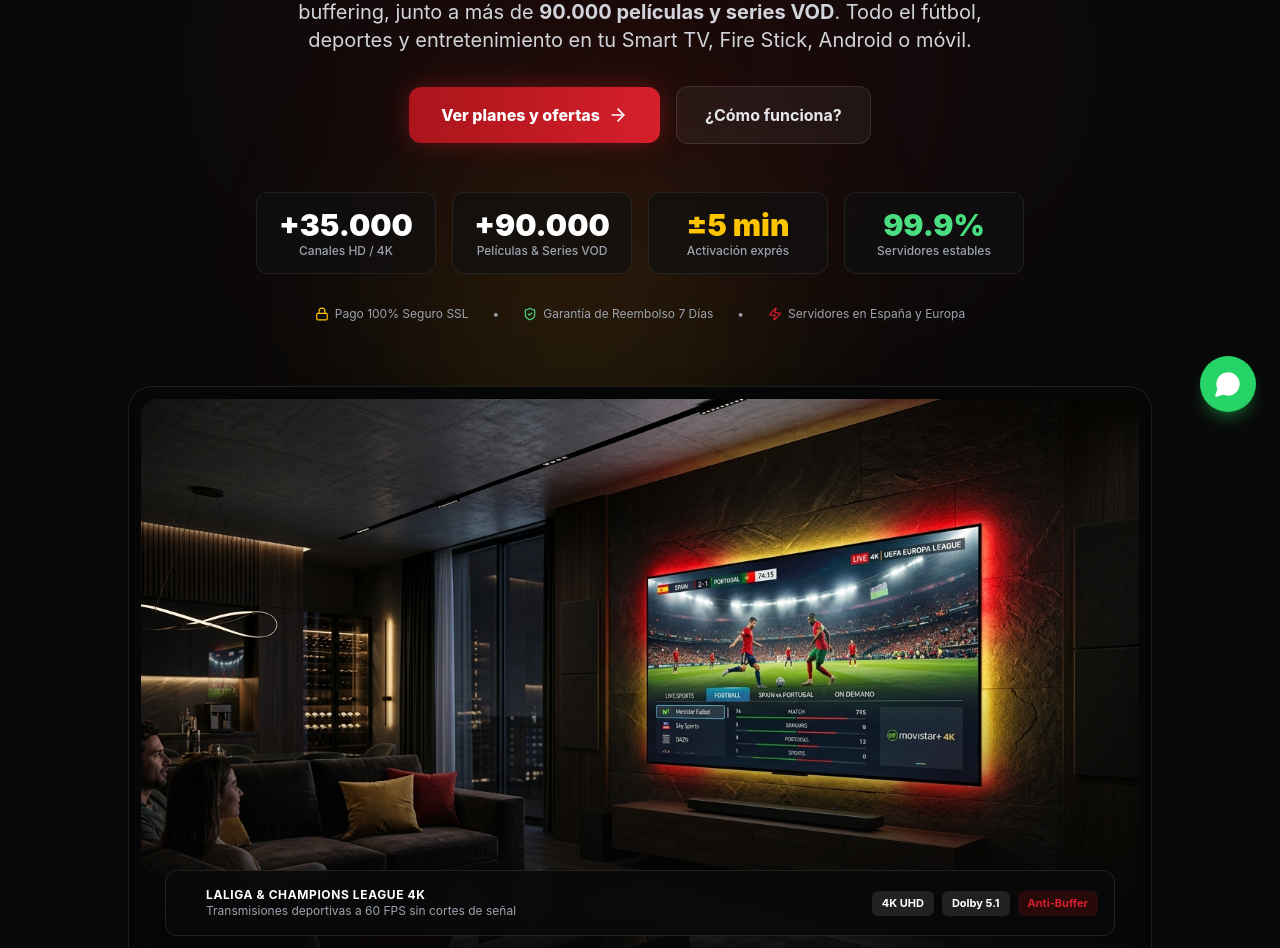
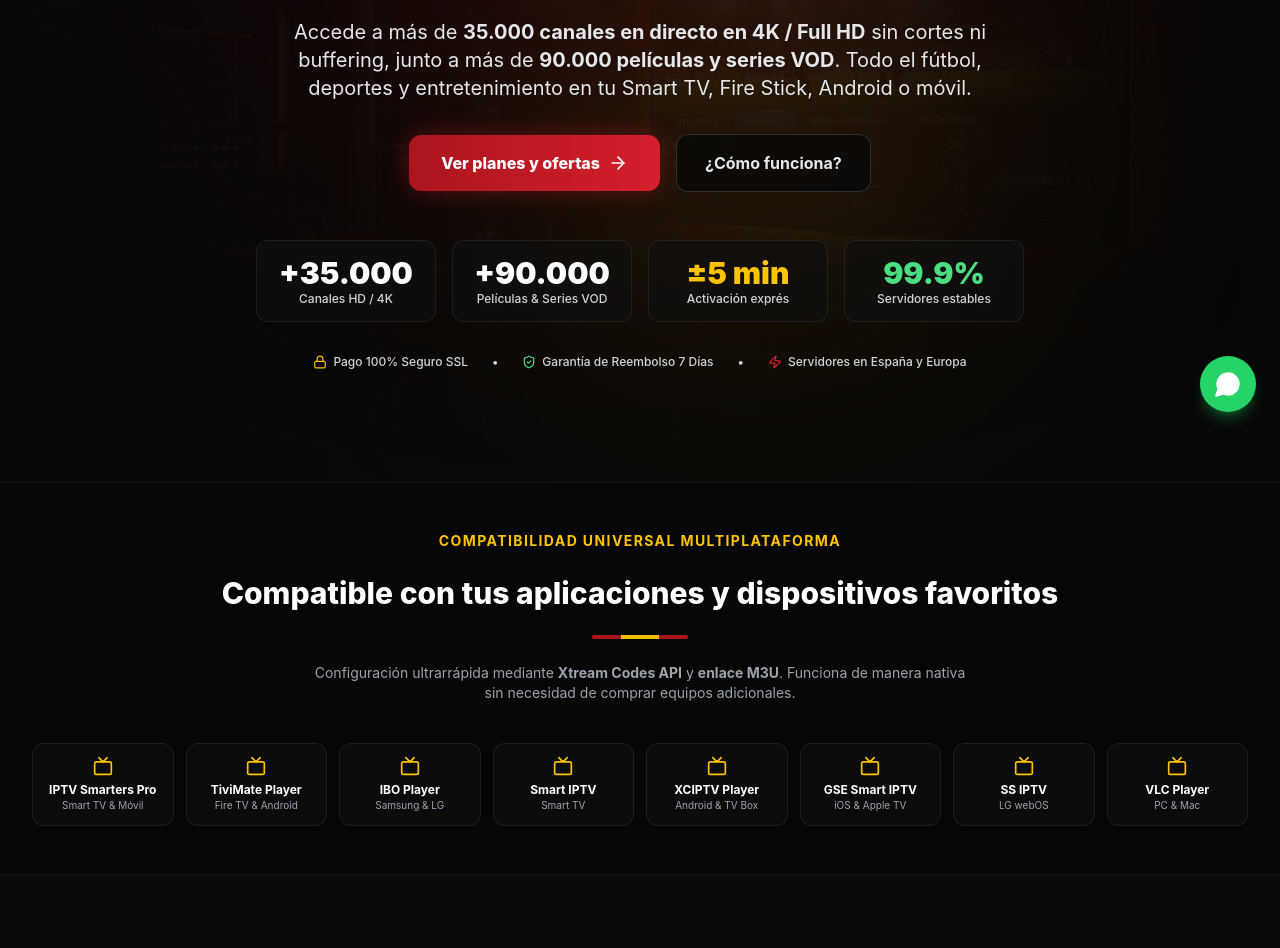
Before and after one commit to AIDATFARES/Reflexsat-IPTV-ES, a Next.js app: page / in a window 1280 px wide. Shown: the part 364-1312 px from the top of the page. Built offline with nearby package versions, Linux system fonts and the light colour scheme.

Commit message:
style: set hero TV showcase image as full cinematic background

```diff
--- a/src/app/page.jsx
+++ b/src/app/page.jsx
@@ -72,17 +72,30 @@ export default function HomePage() {
   return (
     <div className="overflow-hidden">
       {/* ============================================================== */}
-      {/* 1. HERO SECTION                                                */}
+      {/* 1. HERO SECTION WITH CINEMATIC TV BACKGROUND                   */}
       {/* ============================================================== */}
-      <section className="relative pt-6 pb-20 lg:pt-12 lg:pb-32 overflow-hidden">
-        {/* Glow ambient background effects */}
-        <div className="absolute top-1/4 left-1/2 -translate-x-1/2 -translate-y-1/2 w-[600px] h-[350px] bg-spanish-red/20 blur-[140px] pointer-events-none rounded-full" />
-        <div className="absolute top-1/3 left-1/3 w-[300px] h-[300px] bg-spanish-gold/15 blur-[120px] pointer-events-none rounded-full" />
+      <section className="relative min-h-[92vh] flex items-center justify-center pt-16 pb-20 lg:pt-24 lg:pb-28 overflow-hidden">
+        {/* Background Image Container */}
+        <div className="absolute inset-0 z-0">
+          <Image
+            src="/images/hero-tv.jpg"
+            alt="Reflexsat IPTV Fondo Smart TV España"
+            fill
+            priority
+            className="object-cover object-center brightness-[0.28] contrast-[1.1] scale-105"
+          />
+          {/* Multi-layer cinematic dark gradient overlay for optimal readability */}
+          <div className="absolute inset-0 bg-gradient-to-t from-dark-900 via-dark-900/75 to-dark-950/85" />
+          <div className="absolute inset-0 bg-gradient-to-r from-dark-950/90 via-transparent to-dark-950/90" />
+          {/* Ambient Spanish Flag Glows */}
+          <div className="absolute top-1/4 left-1/2 -translate-x-1/2 -translate-y-1/2 w-[700px] h-[350px] bg-spanish-red/25 blur-[160px] pointer-events-none rounded-full" />
+          <div className="absolute bottom-1/4 right-1/4 w-[400px] h-[300px] bg-spanish-gold/15 blur-[140px] pointer-events-none rounded-full" />
+        </div>
 
-        <div className="max-w-7xl mx-auto px-4 sm:px-6 lg:px-8 relative z-10">
+        <div className="max-w-7xl mx-auto px-4 sm:px-6 lg:px-8 relative z-10 w-full">
           <div className="text-center max-w-4xl mx-auto space-y-6">
             {/* Live Indicator Badge */}
-            <div className="inline-flex items-center gap-2.5 px-4 py-2 rounded-full bg-dark-800/80 border border-white/10 shadow-glass backdrop-blur-md">
+            <div className="inline-flex items-center gap-2.5 px-4 py-2 rounded-full bg-dark-900/90 border border-white/15 shadow-glass backdrop-blur-md">
               <span className="w-2.5 h-2.5 rounded-full bg-green-500 animate-pulse" />
               <span className="text-xs sm:text-sm font-semibold text-gray-200">
                 Activación garantizada en menos de 5 min — 7 días a la semana 🇪🇸
@@ -90,12 +103,12 @@ export default function HomePage() {
             </div>
 
             {/* H1 Main Heading */}
-            <h1 className="text-4xl sm:text-5xl lg:text-6xl font-black text-white tracking-tight leading-[1.15]">
+            <h1 className="text-4xl sm:text-5xl lg:text-6xl font-black text-white tracking-tight leading-[1.15] drop-shadow-md">
               Suscripción <span className="text-transparent bg-clip-text bg-gradient-to-r from-spanish-red via-spanish-redBright to-spanish-gold">IPTV Premium</span> en España
             </h1>
 
             {/* Subheading */}
-            <p className="text-base sm:text-lg lg:text-xl text-gray-300 leading-relaxed font-normal max-w-3xl mx-auto">
+            <p className="text-base sm:text-lg lg:text-xl text-gray-200 leading-relaxed font-normal max-w-3xl mx-auto drop-shadow">
               Accede a más de <strong>35.000 canales en directo en 4K / Full HD</strong> sin cortes ni buffering, junto a más de <strong>90.000 películas y series VOD</strong>. Todo el fútbol, deportes y entretenimiento en tu Smart TV, Fire Stick, Android o móvil.
             </p>
 
@@ -111,7 +124,7 @@ export default function HomePage() {
 
               <a
                 href="#como-funciona"
-                className="w-full sm:w-auto inline-flex items-center justify-center px-7 py-4 rounded-xl text-base font-bold text-gray-200 bg-white/5 hover:bg-white/10 border border-white/10 hover:border-white/20 transition-all duration-200"
+                className="w-full sm:w-auto inline-flex items-center justify-center px-7 py-4 rounded-xl text-base font-bold text-gray-200 bg-dark-900/80 hover:bg-dark-800 backdrop-blur-md border border-white/15 hover:border-white/25 transition-all duration-200"
               >
                 <span>¿Cómo funciona?</span>
               </a>
@@ -119,26 +132,26 @@ export default function HomePage() {
 
             {/* Stats Row */}
             <div className="pt-6 grid grid-cols-2 md:grid-cols-4 gap-4 max-w-3xl mx-auto">
-              <div className="glass-card rounded-xl p-3.5 border border-white/5">
+              <div className="glass-card rounded-xl p-3.5 border border-white/10 backdrop-blur-md bg-dark-900/60">
                 <div className="text-2xl lg:text-3xl font-black text-white">+35.000</div>
-                <div className="text-xs text-gray-400 font-medium">Canales HD / 4K</div>
+                <div className="text-xs text-gray-300 font-medium">Canales HD / 4K</div>
               </div>
-              <div className="glass-card rounded-xl p-3.5 border border-white/5">
+              <div className="glass-card rounded-xl p-3.5 border border-white/10 backdrop-blur-md bg-dark-900/60">
                 <div className="text-2xl lg:text-3xl font-black text-white">+90.000</div>
-                <div className="text-xs text-gray-400 font-medium">Películas & Series VOD</div>
+                <div className="text-xs text-gray-300 font-medium">Películas & Series VOD</div>
               </div>
-              <div className="glass-card rounded-xl p-3.5 border border-white/5">
+              <div className="glass-card rounded-xl p-3.5 border border-white/10 backdrop-blur-md bg-dark-900/60">
                 <div className="text-2xl lg:text-3xl font-black text-spanish-gold">±5 min</div>
-                <div className="text-xs text-gray-400 font-medium">Activación exprés</div>
+                <div className="text-xs text-gray-300 font-medium">Activación exprés</div>
               </div>
-              <div className="glass-card rounded-xl p-3.5 border border-white/5">
+              <div className="glass-card rounded-xl p-3.5 border border-white/10 backdrop-blur-md bg-dark-900/60">
                 <div className="text-2xl lg:text-3xl font-black text-green-400">99.9%</div>
-                <div className="text-xs text-gray-400 font-medium">Servidores estables</div>
+                <div className="text-xs text-gray-300 font-medium">Servidores estables</div>
               </div>
             </div>
 
             {/* Trust Pill */}
-            <div className="pt-2 flex flex-wrap items-center justify-center gap-x-6 gap-y-2 text-xs text-gray-400">
+            <div className="pt-2 flex flex-wrap items-center justify-center gap-x-6 gap-y-2 text-xs text-gray-300 font-medium">
               <span className="flex items-center gap-1.5">
                 <Lock className="w-3.5 h-3.5 text-spanish-gold" /> Pago 100% Seguro SSL
               </span>
@@ -150,38 +163,6 @@ export default function HomePage() {
               <span className="flex items-center gap-1.5">
                 <Zap className="w-3.5 h-3.5 text-spanish-redBright" /> Servidores en España y Europa
               </span>
-            </div>
-          </div>
-
-          {/* Hero Feature Visual Showcase */}
-          <div className="mt-12 lg:mt-16 max-w-5xl mx-auto">
-            <div className="relative rounded-2xl lg:rounded-3xl overflow-hidden border border-white/10 shadow-2xl bg-dark-950 p-2 sm:p-3">
-              <div className="relative aspect-video w-full rounded-xl lg:rounded-2xl overflow-hidden">
-                <Image
-                  src="/images/hero-tv.jpg"
-                  alt="Reflexsat IPTV Smart TV experiencia de visualización en España"
-                  fill
-                  priority
-                  className="object-cover"
-                />
-                <div className="absolute inset-0 bg-gradient-to-t from-dark-950/80 via-transparent to-transparent" />
-
-                {/* Overlay live badge */}
-                <div className="absolute bottom-4 left-4 right-4 sm:bottom-6 sm:left-6 sm:right-6 flex flex-wrap items-center justify-between gap-3 bg-dark-900/90 backdrop-blur-md p-3.5 sm:p-4 rounded-xl border border-white/10">
-                  <div className="flex items-center gap-3">
-                    <div className="w-3 h-3 rounded-full bg-red-500 animate-ping" />
-                    <div>
-                      <div className="text-xs font-bold text-white uppercase tracking-wider">LaLiga & Champions League 4K</div>
-                      <div className="text-xs text-gray-400">Transmisiones deportivas a 60 FPS sin cortes de señal</div>
-                    </div>
-                  </div>
-                  <div className="hidden sm:flex items-center gap-2">
-                    <span className="px-2.5 py-1 rounded-md bg-white/10 text-[11px] font-bold text-white">4K UHD</span>
-                    <span className="px-2.5 py-1 rounded-md bg-white/10 text-[11px] font-bold text-white">Dolby 5.1</span>
-                    <span className="px-2.5 py-1 rounded-md bg-spanish-red/20 text-[11px] font-bold text-spanish-redBright">Anti-Buffer</span>
-                  </div>
-                </div>
-              </div>
             </div>
           </div>
         </div>
```
